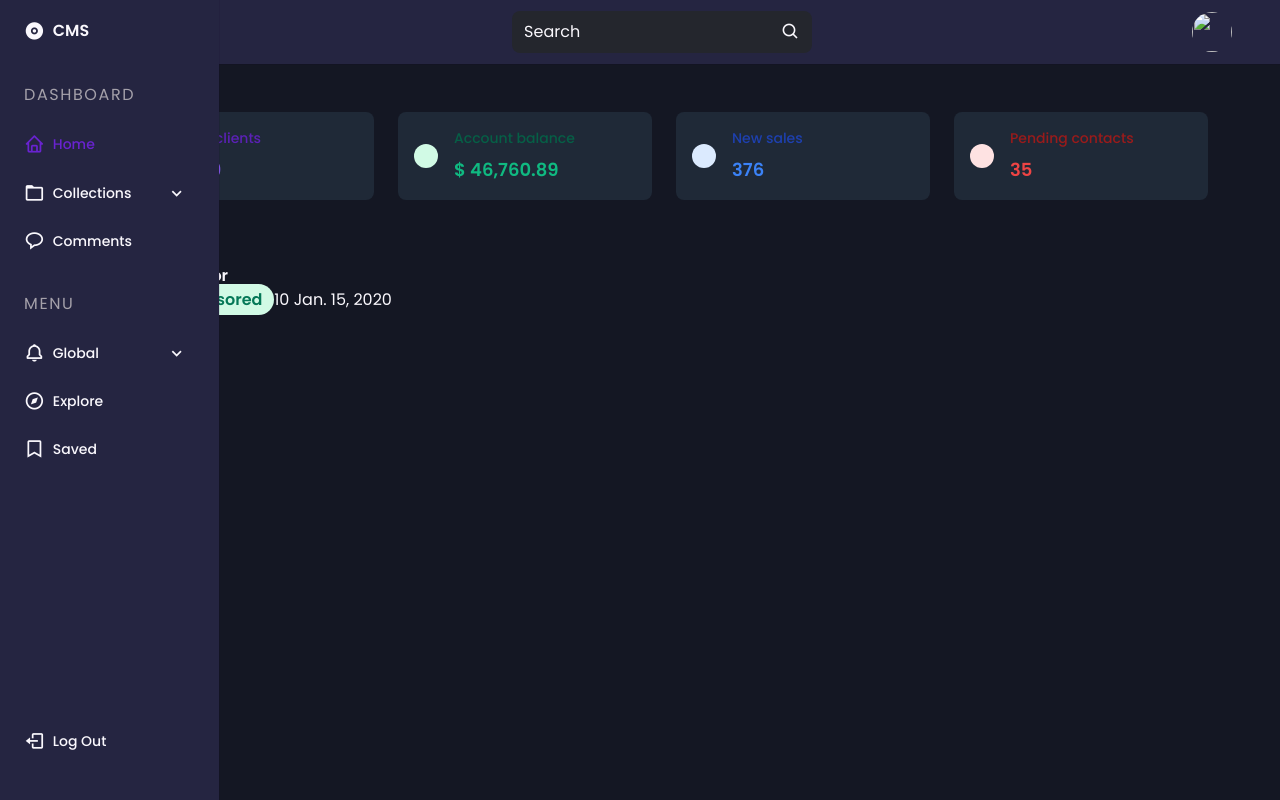
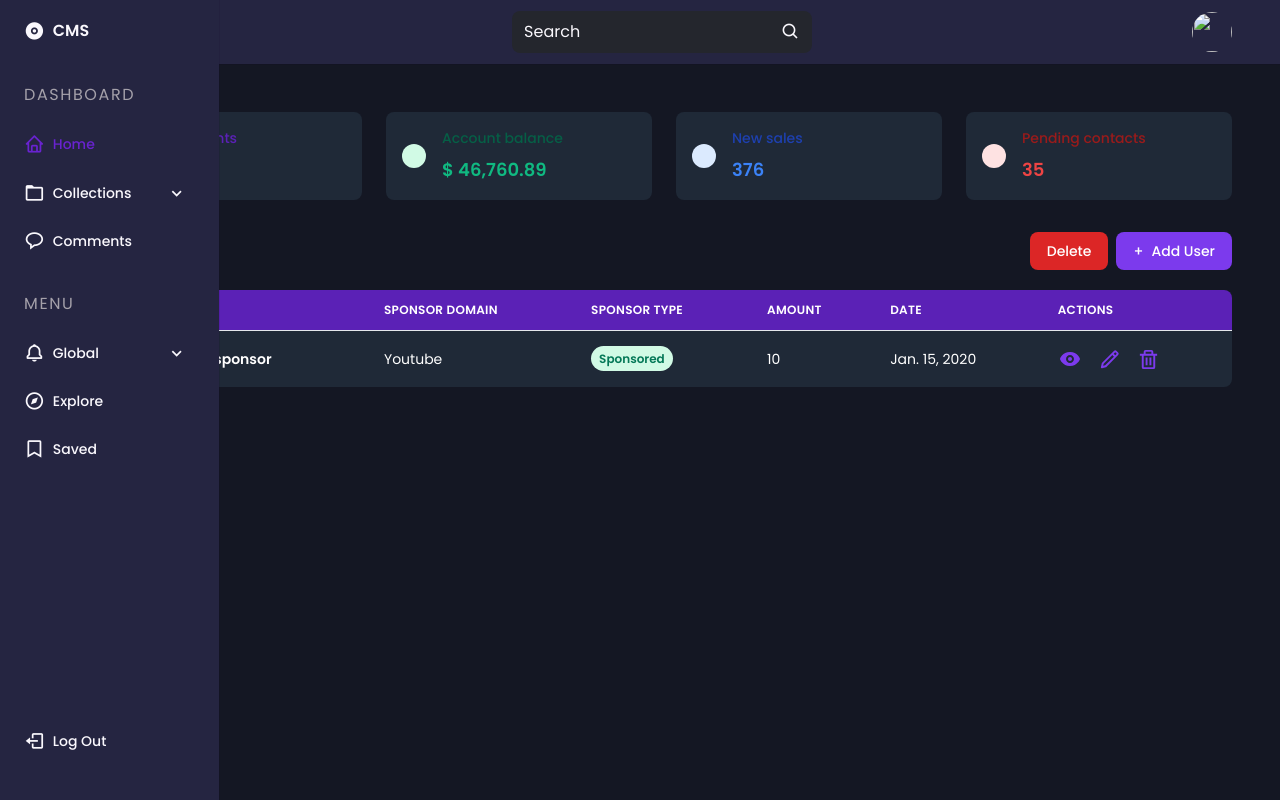
Before and after one commit to OtakuStanYoutube/cms, a Django app: page /sponsors/ in a window 1280 px wide. Run offline with Django 3.2, Linux system fonts and the light colour scheme; tables that the repository leaves empty hold one stand-in row (values such as "Sample post"); grey boxes marked "Sample" are stand-in pictures.

Commit message:
:art: Upating templates for sponsors and sponsor table

```diff
--- a/sponsors/templates/_partials/sponsor_table.html
+++ b/sponsors/templates/_partials/sponsor_table.html
@@ -68,9 +68,10 @@
               bg-purple-800 dark:bg-gray-800
             "
           >
-            <th class="px-4 py-3">Username</th>
-            <th class="px-4 py-3">Email</th>
-            <th class="px-4 py-3">Role</th>
+            <th class="px-4 py-3">Sponsor Name</th>
+            <th class="px-4 py-3">Sponsor Domain</th>
+            <th class="px-4 py-3">Sponsor Type</th>
+            <th class="px-4 py-3">Amount</th>
             <th class="px-4 py-3">Date</th>
             <th class="px-4 py-3">Actions</th>
           </tr>
--- a/sponsors/templates/sponsors/sponsors.html
+++ b/sponsors/templates/sponsors/sponsors.html
@@ -1,7 +1,7 @@
 {% extends 'base_home.html'%} {% block content %}
 
 <main class="h-full overflow-y-auto my-10">
-  <div class="container px-6 mx-auto grid">
+  <div class="container mx-auto grid">
     <!-- Cards -->
     <div class="grid gap-6 mb-8 md:grid-cols-2 xl:grid-cols-4">
       <!-- Card -->
@@ -89,8 +89,8 @@
         </div>
       </div>
     </div>
+
+    {% include '_partials/sponsor_table.html' %}
   </div>
-
-  <!-- {% include '_partials/sponsor_table.html' %} -->
 </main>
 {% endblock content %}
```
